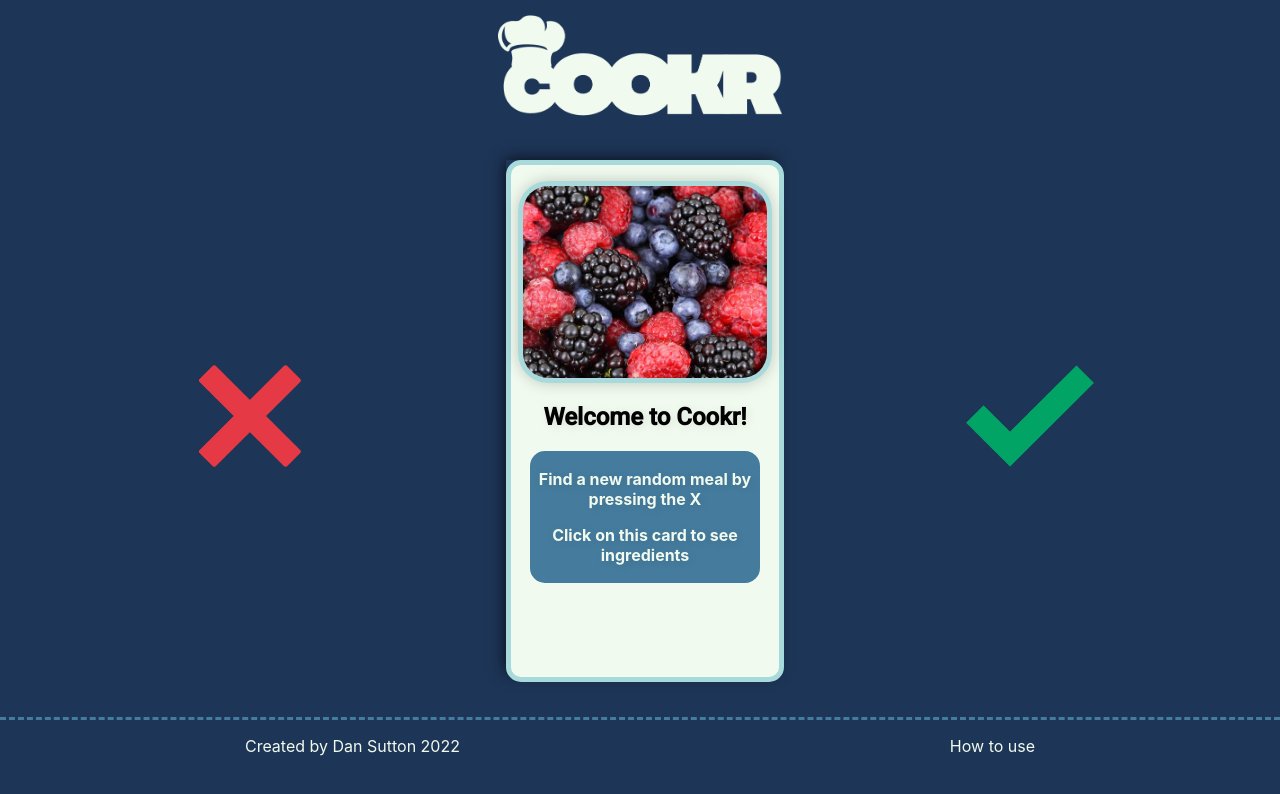
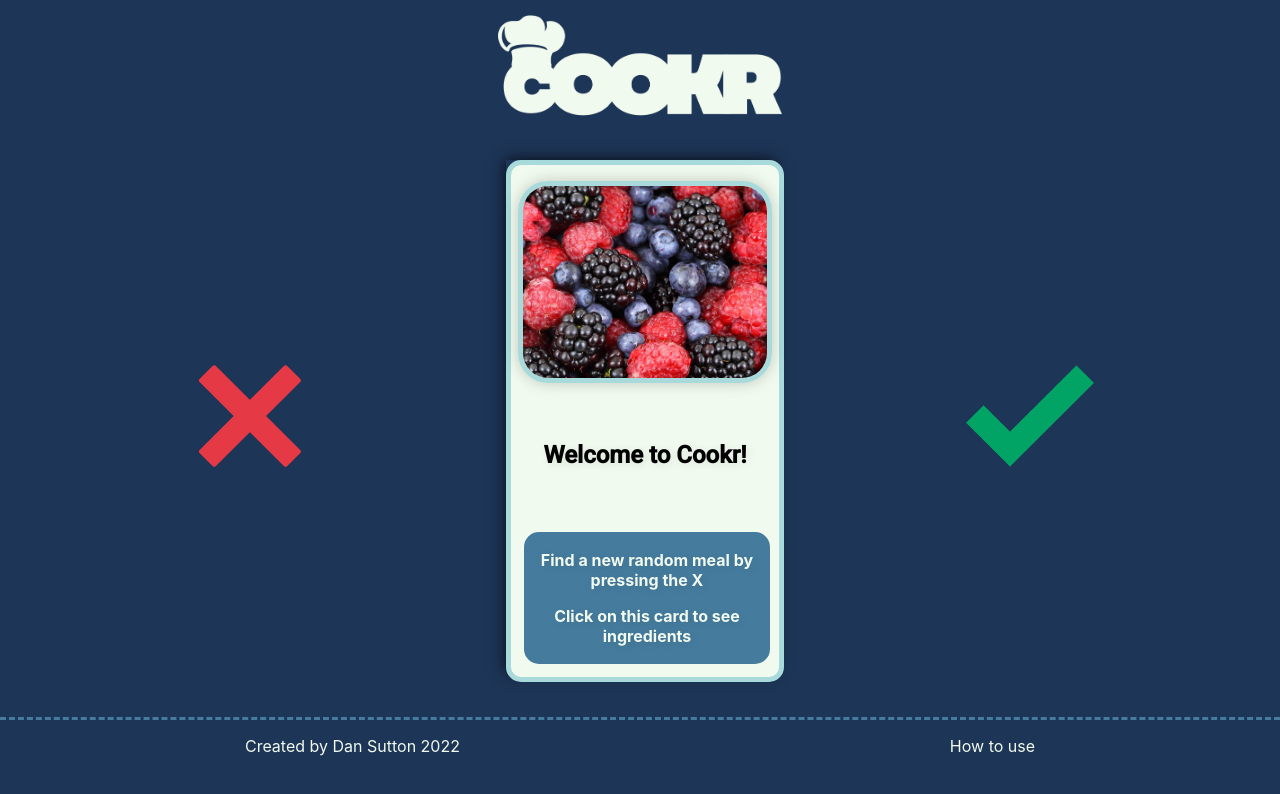
Before and after one commit to Dan-Sutton/cookr, a React (Create React App) app: page / in a window 1280 px wide. Shown: the top 794 px of the page. Built offline with nearby package versions, Linux system fonts and the light colour scheme.

Commit message:
started back card

```diff
--- a/src/App.js
+++ b/src/App.js
@@ -36,7 +36,6 @@ function App() {
             className="cross-logo"
             alt="cross"
           />
-          {/* <Card className="card-one" /> */}
           <FlippableCard recipe={recipe} />
           <img src={tick} className="tick-logo" alt="tick" />
         </div>
--- /dev/null
+++ b/src/components/card/back-card.js
@@ -0,0 +1,16 @@
+import React from "react";
+
+function BackCard({ recipe }) {
+  return (
+    <div className="front-card-component">
+      <h1>Ingredients</h1>
+      <div className="back-card-content">
+        <div className="back-card-content-body">
+          <p>Ingredients will be listed here.</p>
+        </div>
+      </div>
+    </div>
+  );
+}
+
+export default BackCard;
--- a/src/components/card/card.css
+++ b/src/components/card/card.css
@@ -41,6 +41,7 @@
   display: flex;
   flex-direction: column;
   align-items: center;
+  justify-content: space-between;
 }
 
 .card-img {
@@ -61,13 +62,23 @@ h2 {
   margin-right: 1vw;
 }
 
+.front-card-content {
+  display: flex;
+  flex-direction: column;
+  justify-content: space-between;
+  width: 100%;
+  height: 50%;
+}
+
 .front-card-content-body {
   background-color: var(--shadow);
   color: var(--primary);
-  margin-left: 1.5vw;
-  margin-right: 1.5vw;
+  margin-left: 5%;
+  margin-right: 5%;
+  margin-bottom: 5%;
   font-size: medium;
   font-weight: 700;
   padding: 2px;
   border-radius: 15px;
+  min-width: 90%;
 }
--- a/src/components/card/card.js
+++ b/src/components/card/card.js
@@ -1,3 +1,4 @@
+import BackCard from "./back-card";
 import "./card.css";
 import "./flip-transition.css";
 import FrontCard from "./front-card";
@@ -5,7 +6,10 @@ import FrontCard from "./front-card";
 function Card({ onClick, recipe }) {
   return (
     <div className="card" onClick={onClick}>
-      <div className="card-back">Back</div>
+      <div className="card-back">
+        {" "}
+        <BackCard recipe={recipe} />
+      </div>
 
       <div className="card-front">
         <FrontCard recipe={recipe} />
--- a/src/components/card/front-card.js
+++ b/src/components/card/front-card.js
@@ -1,5 +1,4 @@
 import React from "react";
-import { useState } from "react";
 
 function FrontCard({ recipe }) {
   return (
```
